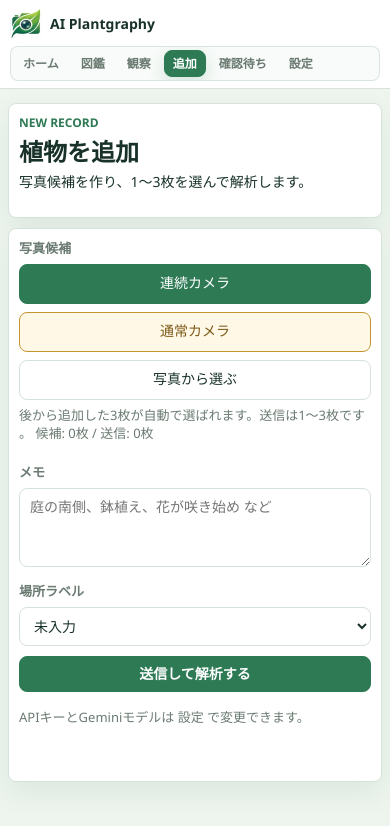
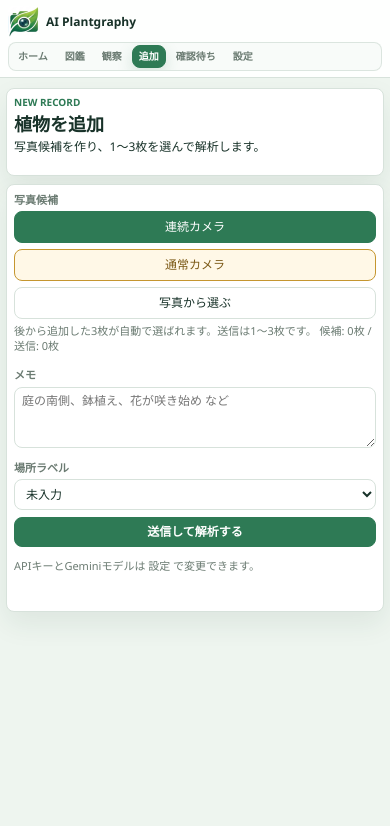
Before and after one commit to harunamitrader/AI-Plantgraphy, a FastAPI app: page /upload in a window 390 px wide; the page is wider, and only the part inside the window is pictured. Shown: the top 826 px of that part. Run offline with FastAPI, Linux system fonts and the light colour scheme.

Commit message:
Compact web typography and spacing

```diff
--- a/server/app/web/static/service-worker.js
+++ b/server/app/web/static/service-worker.js
@@ -1,10 +1,10 @@
-const CACHE_NAME = 'ai-plantgraphy-v3';
+const CACHE_NAME = 'ai-plantgraphy-v4';
 const CORE_ASSETS = [
   '/',
   '/plants',
   '/upload',
   '/settings',
-  '/static/style.css?v=20260422-compact2',
+  '/static/style.css?v=20260423-compact-fonts',
   '/static/app.js',
   '/static/manifest.webmanifest',
   '/static/brand/ai-plantgraphy-icon.png',
--- a/server/app/web/static/style.css
+++ b/server/app/web/static/style.css
@@ -22,8 +22,8 @@ body {
   background: var(--page);
   color: var(--ink);
   font-family: "Segoe UI", system-ui, sans-serif;
-  font-size: 14px;
-  line-height: 1.45;
+  font-size: 12px;
+  line-height: 1.38;
 }
 
 body.modal-open {
@@ -42,8 +42,8 @@ a {
   display: flex;
   align-items: center;
   justify-content: space-between;
-  gap: 10px;
-  padding: 8px 14px;
+  gap: 8px;
+  padding: 6px 10px;
   border-bottom: 1px solid var(--line);
   background: rgba(255, 255, 255, 0.92);
   backdrop-filter: blur(12px);
@@ -54,7 +54,7 @@ a {
 .brand {
   display: inline-flex;
   align-items: center;
-  gap: 8px;
+  gap: 6px;
   flex: 0 0 auto;
   white-space: nowrap;
   font-weight: 800;
@@ -71,15 +71,15 @@ a {
 
 .nav {
   display: flex;
-  gap: 5px;
-  padding: 3px;
+  gap: 4px;
+  padding: 2px;
   border: 1px solid rgba(215, 226, 219, 0.85);
   border-radius: 8px;
   background: rgba(247, 251, 248, 0.86);
   max-width: 100%;
   overflow-x: auto;
   color: var(--muted);
-  font-size: 13px;
+  font-size: 11px;
   font-weight: 700;
   scrollbar-width: none;
   min-width: 0;
@@ -92,7 +92,7 @@ a {
 .nav a {
   flex: 0 0 auto;
   min-width: max-content;
-  padding: 6px 9px;
+  padding: 5px 7px;
   border: 1px solid transparent;
   border-radius: 8px;
   line-height: 1.1;
@@ -116,7 +116,7 @@ a {
   width: min(1120px, 100%);
   max-width: 100%;
   margin: 0 auto;
-  padding: 12px 14px 36px;
+  padding: 8px 10px 28px;
 }
 
 .page-hero > *,
@@ -144,10 +144,10 @@ a {
 .observation-hero {
   display: grid;
   grid-template-columns: minmax(0, 1fr) minmax(280px, 420px);
-  gap: 12px;
+  gap: 8px;
   align-items: stretch;
-  margin: 4px 0 10px;
-  padding: 14px;
+  margin: 3px 0 8px;
+  padding: 10px;
   border: 1px solid var(--line);
   border-radius: 8px;
   background: var(--panel);
@@ -210,24 +210,24 @@ a {
 .facts span,
 .candidate-item small {
   color: var(--muted);
-  font-size: 13px;
+  font-size: 11px;
 }
 
 .dashboard-stats strong {
-  font-size: 28px;
+  font-size: 18px;
   line-height: 1.1;
 }
 
 .panel {
-  margin-top: 10px;
-  padding: 12px;
+  margin-top: 8px;
+  padding: 9px;
   box-shadow: var(--shadow);
 }
 
 .eyebrow {
-  margin: 0 0 6px;
+  margin: 0 0 4px;
   color: var(--leaf);
-  font-size: 12px;
+  font-size: 10px;
   font-weight: 800;
   letter-spacing: 0;
   text-transform: uppercase;
@@ -241,60 +241,60 @@ p {
 }
 
 h1 {
-  margin-bottom: 6px;
-  font-size: 26px;
+  margin-bottom: 4px;
+  font-size: 18px;
   line-height: 1.2;
 }
 
 h2 {
   margin-bottom: 0;
-  font-size: 18px;
+  font-size: 16px;
 }
 
 h3 {
-  margin-bottom: 4px;
-  font-size: 16px;
+  margin-bottom: 3px;
+  font-size: 14px;
 }
 
 .section-title {
   display: flex;
   align-items: end;
   justify-content: space-between;
-  gap: 8px;
-  margin-bottom: 10px;
+  gap: 6px;
+  margin-bottom: 7px;
   color: var(--muted);
 }
 
 .section-title.flush {
-  margin-bottom: 8px;
+  margin-bottom: 5px;
 }
 
 .sub-section-title {
-  margin-top: 12px;
+  margin-top: 8px;
 }
 
 .inventory-grid {
   display: grid;
-  grid-template-columns: repeat(auto-fit, minmax(190px, 1fr));
-  gap: 10px;
+  grid-template-columns: repeat(auto-fit, minmax(170px, 1fr));
+  gap: 7px;
 }
 
 .inventory-tools {
   display: grid;
-  gap: 6px;
-  margin-bottom: 10px;
+  gap: 4px;
+  margin-bottom: 7px;
 }
 
 .inventory-tools label {
   color: var(--muted);
-  font-size: 13px;
+  font-size: 11px;
   font-weight: 800;
 }
 
 .search-input {
   width: 100%;
-  min-height: 38px;
-  padding: 8px 10px;
+  min-height: 30px;
+  padding: 5px 7px;
   border: 1px solid var(--line);
   border-radius: 8px;
   background: #fff;
@@ -897,22 +897,22 @@ pre {
 
 .upload-form {
   display: grid;
-  gap: 10px;
+  gap: 7px;
 }
 
 .upload-form label {
   display: block;
-  margin-bottom: 6px;
+  margin-bottom: 4px;
   color: var(--muted);
-  font-size: 13px;
+  font-size: 11px;
   font-weight: 800;
 }
 
 .form-label {
   display: block;
-  margin-bottom: 6px;
+  margin-bottom: 4px;
   color: var(--muted);
-  font-size: 13px;
+  font-size: 11px;
   font-weight: 800;
 }
 
@@ -920,8 +920,8 @@ pre {
 .upload-form select,
 .upload-form textarea {
   width: 100%;
-  min-height: 38px;
-  padding: 8px 10px;
+  min-height: 30px;
+  padding: 5px 7px;
   border: 1px solid var(--line);
   border-radius: 8px;
   background: #fff;
@@ -943,7 +943,7 @@ pre {
 .file-actions {
   display: grid;
   grid-template-columns: 1fr;
-  gap: 8px;
+  gap: 6px;
 }
 
 .upload-form .file-action {
@@ -951,14 +951,14 @@ pre {
   place-items: center;
   width: 100%;
   min-width: 0;
-  min-height: 40px;
+  min-height: 32px;
   margin: 0;
-  padding: 8px 10px;
+  padding: 6px 8px;
   border: 1px solid var(--leaf);
   border-radius: 8px;
   background: var(--leaf);
   color: #fff;
-  font-size: 14px;
+  font-size: 12px;
   font-weight: 800;
   text-align: center;
   cursor: pointer;
@@ -1039,22 +1039,22 @@ pre {
 }
 
 .field-help {
-  margin: 6px 0 0;
+  margin: 4px 0 0;
   color: var(--muted);
-  font-size: 13px;
+  font-size: 11px;
 }
 
 .preview-grid {
   display: grid;
   grid-template-columns: repeat(3, 1fr);
-  gap: 8px;
+  gap: 6px;
 }
 
 .preview-item {
   position: relative;
   display: grid;
-  gap: 6px;
-  padding: 6px;
+  gap: 4px;
+  padding: 4px;
   border: 2px solid transparent;
   border-radius: 8px;
   background: #fff;
@@ -1144,8 +1144,8 @@ pre {
 }
 
 .action-status {
-  min-height: 24px;
-  margin: 10px 0 0;
+  min-height: 18px;
+  margin: 6px 0 0;
   color: var(--muted);
 }
 
@@ -1160,8 +1160,8 @@ pre {
 }
 
 .btn {
-  min-height: 36px;
-  padding: 7px 10px;
+  min-height: 30px;
+  padding: 5px 8px;
   border: 1px solid var(--line);
   border-radius: 8px;
   background: #fff;
@@ -1288,7 +1288,7 @@ pre {
   }
 
   h1 {
-    font-size: 25px;
+    font-size: 18px;
   }
 }
 
@@ -1296,18 +1296,18 @@ pre {
   .site-header {
     display: grid;
     grid-template-columns: 1fr;
-    gap: 6px;
-    padding: 8px 10px 7px;
+    gap: 4px;
+    padding: 6px 8px;
   }
 
   .nav {
     width: 100%;
-    gap: 4px;
-    font-size: 12px;
+    gap: 3px;
+    font-size: 10px;
   }
 
   .nav a {
-    padding: 6px 8px;
+    padding: 5px 6px;
   }
 
   .hero-brand-image {
@@ -1316,21 +1316,21 @@ pre {
   }
 
   .page {
-    padding: 10px 8px 32px;
+    padding: 7px 6px 24px;
   }
 
   .page-hero,
   .dashboard,
   .panel {
-    padding: 10px;
+    padding: 7px;
   }
 
   h1 {
-    font-size: 24px;
+    font-size: 18px;
   }
 
   h2 {
-    font-size: 17px;
+    font-size: 16px;
   }
 
   .dashboard-stats,
--- a/server/app/web/templates/base.html
+++ b/server/app/web/templates/base.html
@@ -8,7 +8,7 @@
     <link rel="manifest" href="/static/manifest.webmanifest">
     <link rel="icon" href="/static/icons/icon-192.png">
     <link rel="apple-touch-icon" href="/static/icons/icon-192.png">
-    <link rel="stylesheet" href="/static/style.css?v=20260422-compact2">
+    <link rel="stylesheet" href="/static/style.css?v=20260423-compact-fonts">
   </head>
   <body>
     {% set current_path = request.url.path %}
```
Also changed, not shown: other parts of server/app/web/static/style.css (+126 -126 lines).
